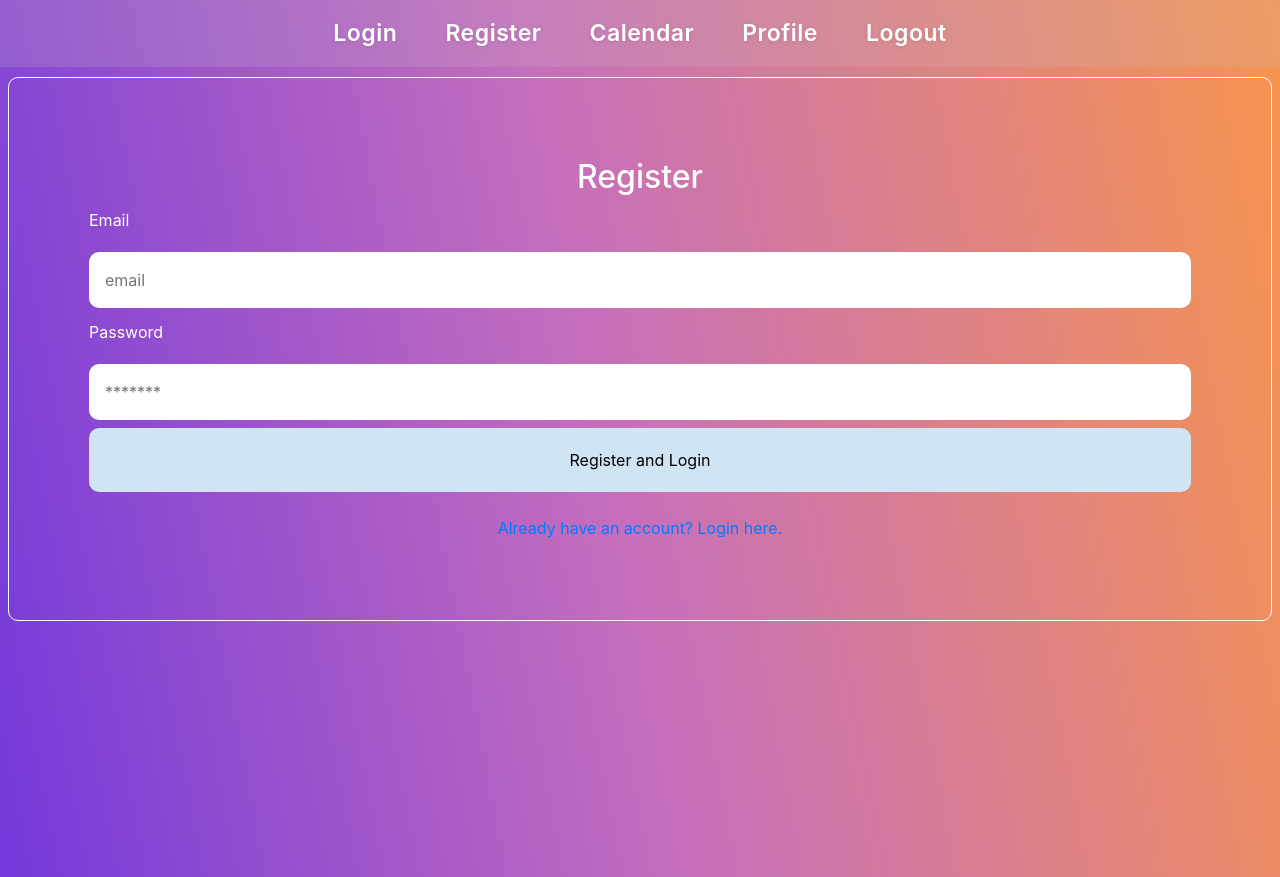
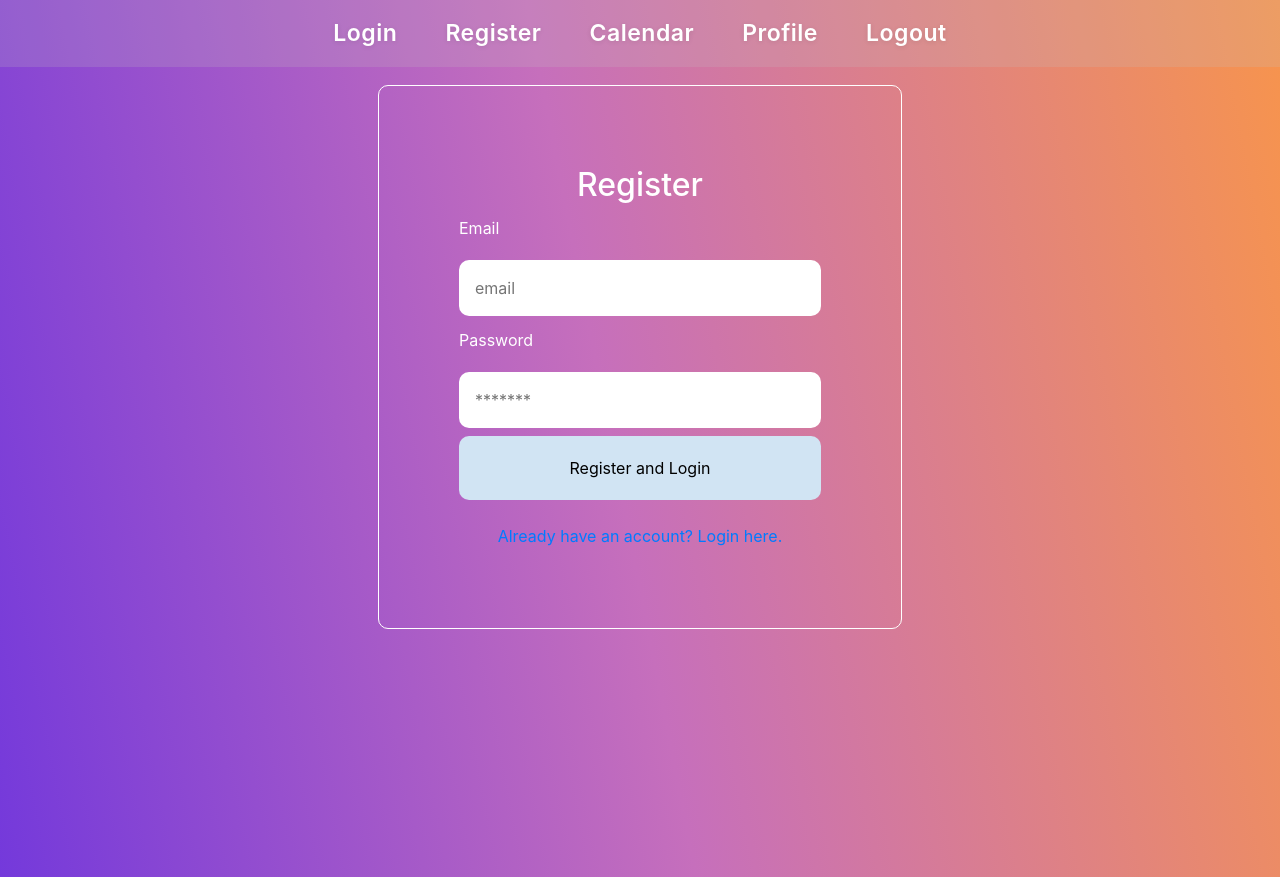
Before and after one commit to Raidanor/HCI-project, a React (Create React App) app in the folder frontend/: page /register in a window 1280 px wide. Built offline with nearby package versions, Linux system fonts and the light colour scheme.

Commit message:
styled Register page

```diff
--- a/frontend/src/pages/Register.jsx
+++ b/frontend/src/pages/Register.jsx
@@ -44,6 +44,9 @@
     };
 
     return (
+        <div className="container">
+            <div className="row justify-content-center">
+                <div className="col-6">
                     <div className="auth-form-container">
                         <h2>Register</h2>
                         <form className="register-form" onSubmit={(e) => handleSubmit(e)}>
@@ -55,7 +58,9 @@
                         <br/>
                         <Link to="/Login">Already have an account? Login here.</Link>
                         </form>
-
+                    </div>
+                </div>
+            </div>
         </div>
     )
 }
```
Lines whose indentation alone changed are shown as unchanged.
